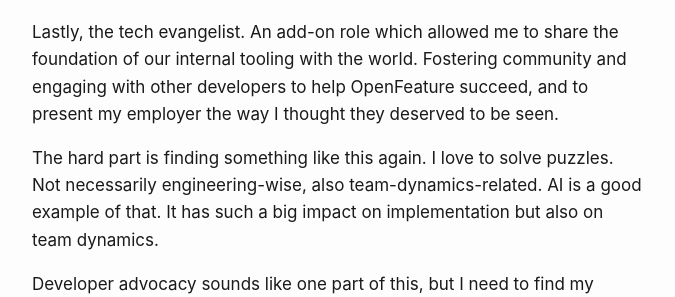
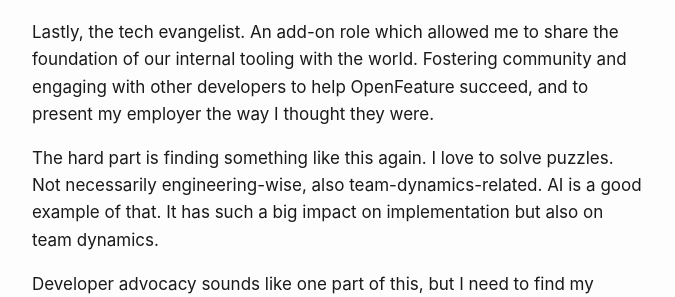
Before and after one commit to aepfli/aepfli.github.io, a Jekyll site: the page built from _posts/2026-07-05-Still-on-the-Dancefloor.md, in a window 1280 px wide. Shown: the part 708-1005 px from the top of the page, without its empty margins (302-977 px from the left). Built offline with Jekyll 4.4.1, drawn with Linux system fonts in a browser that asks for light colours; comment, search, counter and statistics services are not loaded.

Commit message:
Tighten tech-evangelist line in Still on the Dancefloor
Co-Authored-By: Claude Opus 4.8 (1M context) <noreply@anthropic.com>

```diff
--- a/_posts/2026-07-05-Still-on-the-Dancefloor.md
+++ b/_posts/2026-07-05-Still-on-the-Dancefloor.md
@@ -26,7 +26,7 @@ The team captain was a role I loved, but I also feel like part of this is a resp
 
 Additionally, it was an interface to the outside — to check on team health, find friction, and handle the bureaucratic efforts. Defining goals for us, trying to reach those, and pushing for greatness in a sense that people see us as a good example. This was great.
 
-Lastly, the tech evangelist. An add-on role which allowed me to share the foundation of our internal tooling with the world. Fostering community and engaging with other developers to help OpenFeature succeed, and to present my employer the way I thought they deserved to be seen.
+Lastly, the tech evangelist. An add-on role which allowed me to share the foundation of our internal tooling with the world. Fostering community and engaging with other developers to help OpenFeature succeed, and to present my employer the way I thought they were.
 
 The hard part is finding something like this again. I love to solve puzzles. Not necessarily engineering-wise, also team-dynamics-related. AI is a good example of that. It has such a big impact on implementation but also on team dynamics.
 
```
